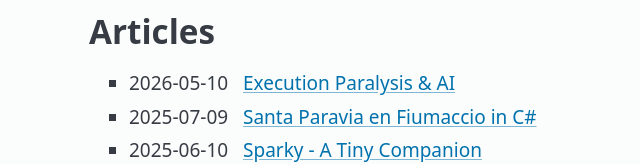
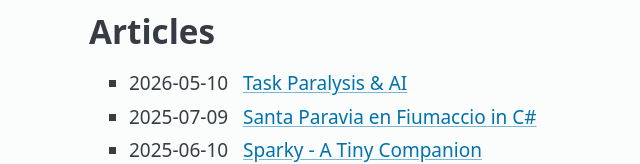
Before and after one commit to DanielGilbert/g5t.de, a website with bundled scripts: page public/articles/index.html in a window 1280 px wide. Shown: the part 173-337 px from the top of the page, without its empty margins (126-766 px from the left). Built offline with nearby package versions, Linux system fonts and the light colour scheme.

Commit message:
Updates Article

```diff
--- a/public/articles/index.html
+++ b/public/articles/index.html
@@ -28,7 +28,7 @@
         <h2>Articles</h2>
         <section>
             <ul>
-                <li>2026-05-10&NonBreakingSpace;&NonBreakingSpace;&NonBreakingSpace;<a href="./20260510-task-paralysis-and-ai/index.html">Execution Paralysis &amp; AI</a></li>
+                <li>2026-05-10&NonBreakingSpace;&NonBreakingSpace;&NonBreakingSpace;<a href="./20260510-task-paralysis-and-ai/index.html">Task Paralysis &amp; AI</a></li>
                 <li>2025-07-09&NonBreakingSpace;&NonBreakingSpace;&NonBreakingSpace;<a href="./20250709-santa-paravia/index.html">Santa Paravia en Fiumaccio in C#</a></li>
                 <li>2025-06-10&NonBreakingSpace;&NonBreakingSpace;&NonBreakingSpace;<a href="./20250610-sparky-a-tiny-companion/index.html">Sparky - A Tiny Companion</a></li>
                 <li>2025-05-18&NonBreakingSpace;&NonBreakingSpace;&NonBreakingSpace;<a href="./20250518-rebuild-the-website/index.html">Rebuild the Website</a></li>
```
